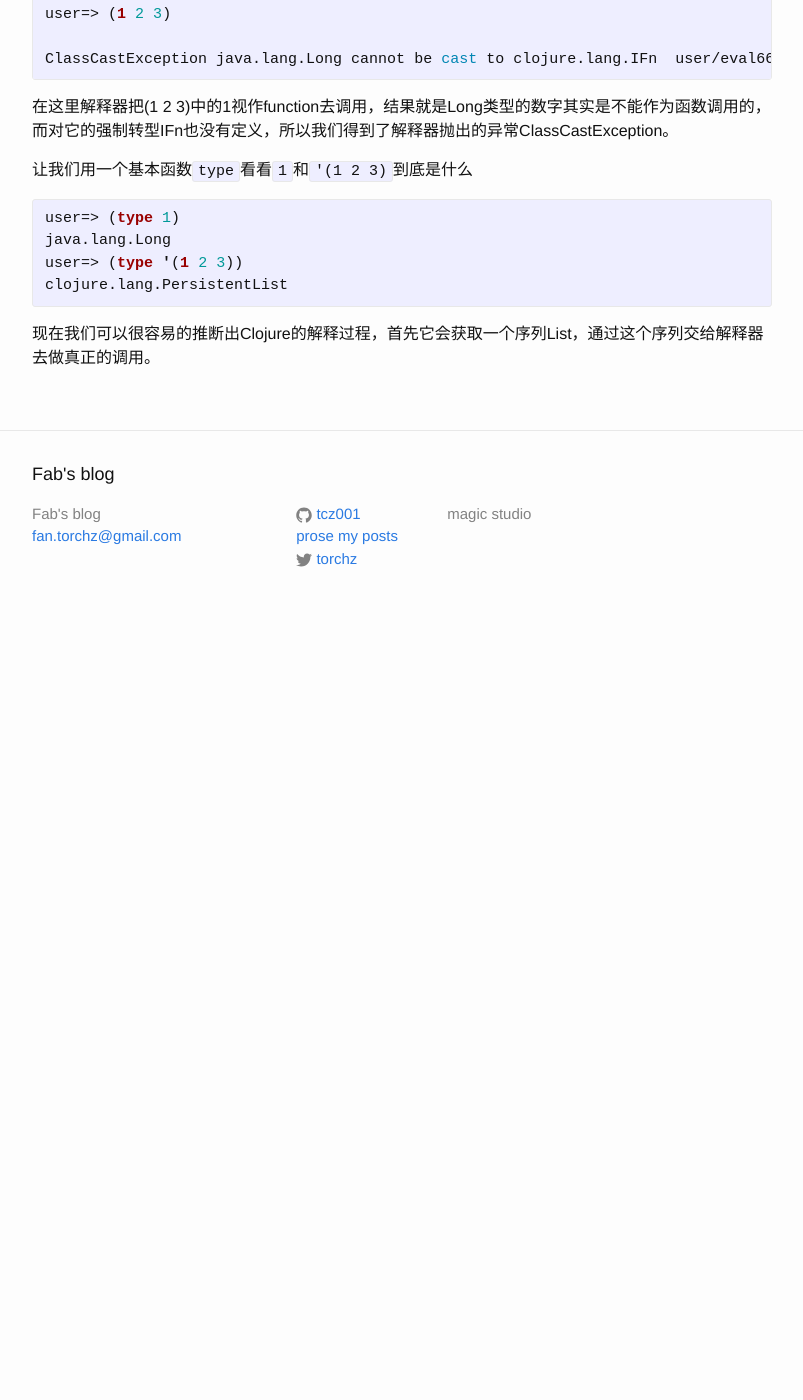
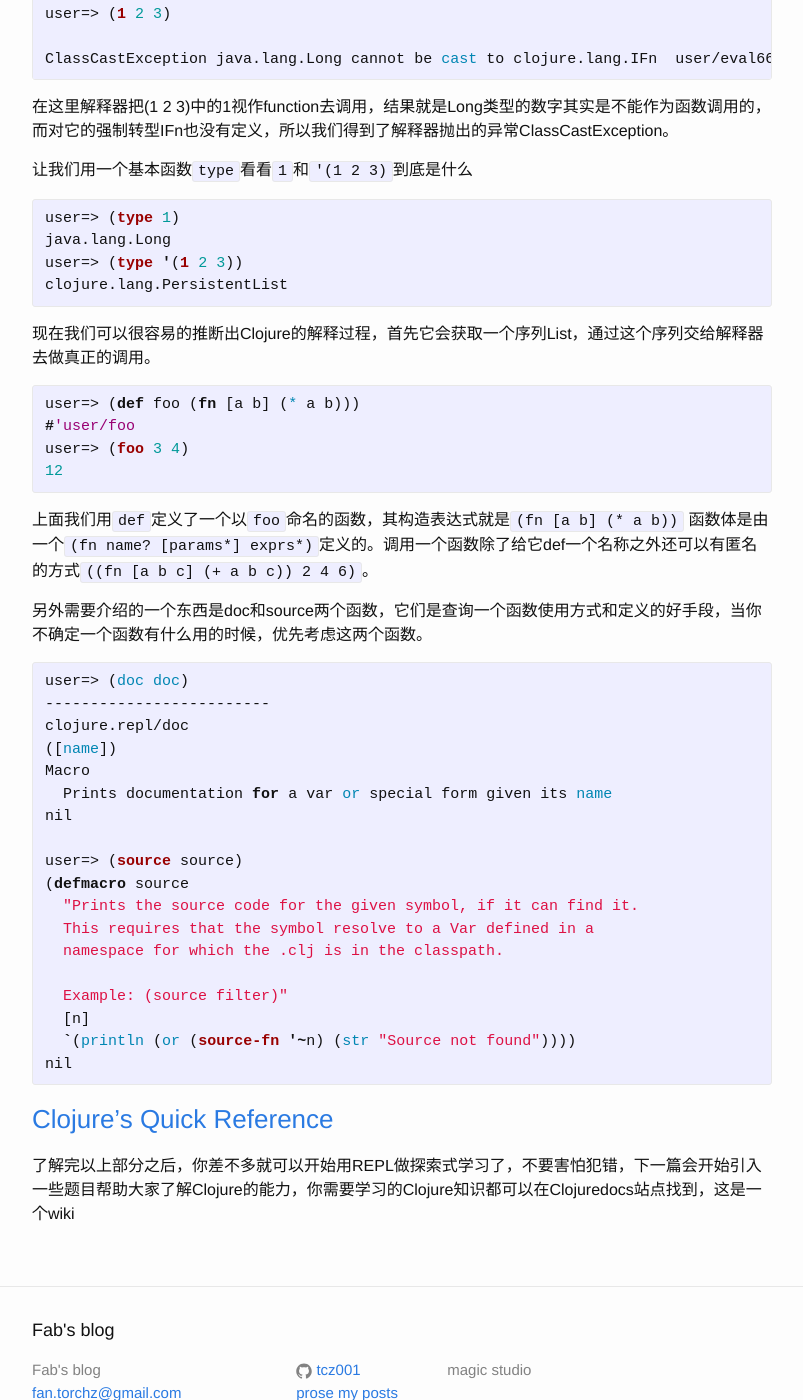
Before and after one commit to tcz001/tcz001.github.io, a Jekyll site: the page built from _posts/2014-12-02-clojure-101-01.markdown, in a window 1280 px wide and 1400 px high, scrolled down 2340 px. Shown: the whole window, without its empty margins (238-1041 px from the left). Built offline with Jekyll 4.4.1, drawn with Linux system fonts in a browser that asks for light colours; before the commit the page ends 2970 px from its top, so only the background shows below that.

Commit message:
Updated 2014-12-02-clojure-101-01.markdown

```diff
--- a/_posts/2014-12-02-clojure-101-01.markdown
+++ b/_posts/2014-12-02-clojure-101-01.markdown
@@ -1,9 +1,10 @@
 ---
 layout: post
-title:  "ClojureBoys-101-warm-up"
+title: "ClojureBoys-101-warm-up"
 categories: "ClojureBoys-101"
 published: true
 ---
+
 如果你问
 
 > 为什么我要用Clojure？
@@ -125,3 +126,39 @@ clojure.lang.PersistentList
 {% endhighlight %}
 
 现在我们可以很容易的推断出Clojure的解释过程，首先它会获取一个序列List，通过这个序列交给解释器去做真正的调用。
+
+{% highlight clojure %}
+user=> (def foo (fn [a b] (* a b)))
+#'user/foo
+user=> (foo 3 4)
+12
+{% endhighlight %}
+
+上面我们用`def`定义了一个以`foo`命名的函数，其构造表达式就是`(fn [a b] (* a b))`
+函数体是由一个`(fn name? [params*] exprs*)`定义的。调用一个函数除了给它def一个名称之外还可以有匿名的方式`((fn [a b c] (+ a b c)) 2 4 6)`。
+
+另外需要介绍的一个东西是doc和source两个函数，它们是查询一个函数使用方式和定义的好手段，当你不确定一个函数有什么用的时候，优先考虑这两个函数。
+{% highlight clojure %}
+user=> (doc doc)
+-------------------------
+clojure.repl/doc
+([name])
+Macro
+  Prints documentation for a var or special form given its name
+nil
+
+user=> (source source)
+(defmacro source
+  "Prints the source code for the given symbol, if it can find it.
+  This requires that the symbol resolve to a Var defined in a
+  namespace for which the .clj is in the classpath.
+
+  Example: (source filter)"
+  [n]
+  `(println (or (source-fn '~n) (str "Source not found"))))
+nil
+{% endhighlight %}
+
+
+###[Clojure's Quick Reference](https://clojuredocs.org/quickref)
+了解完以上部分之后，你差不多就可以开始用REPL做探索式学习了，不要害怕犯错，下一篇会开始引入一些题目帮助大家了解Clojure的能力，你需要学习的Clojure知识都可以在Clojuredocs站点找到，这是一个wiki
```
